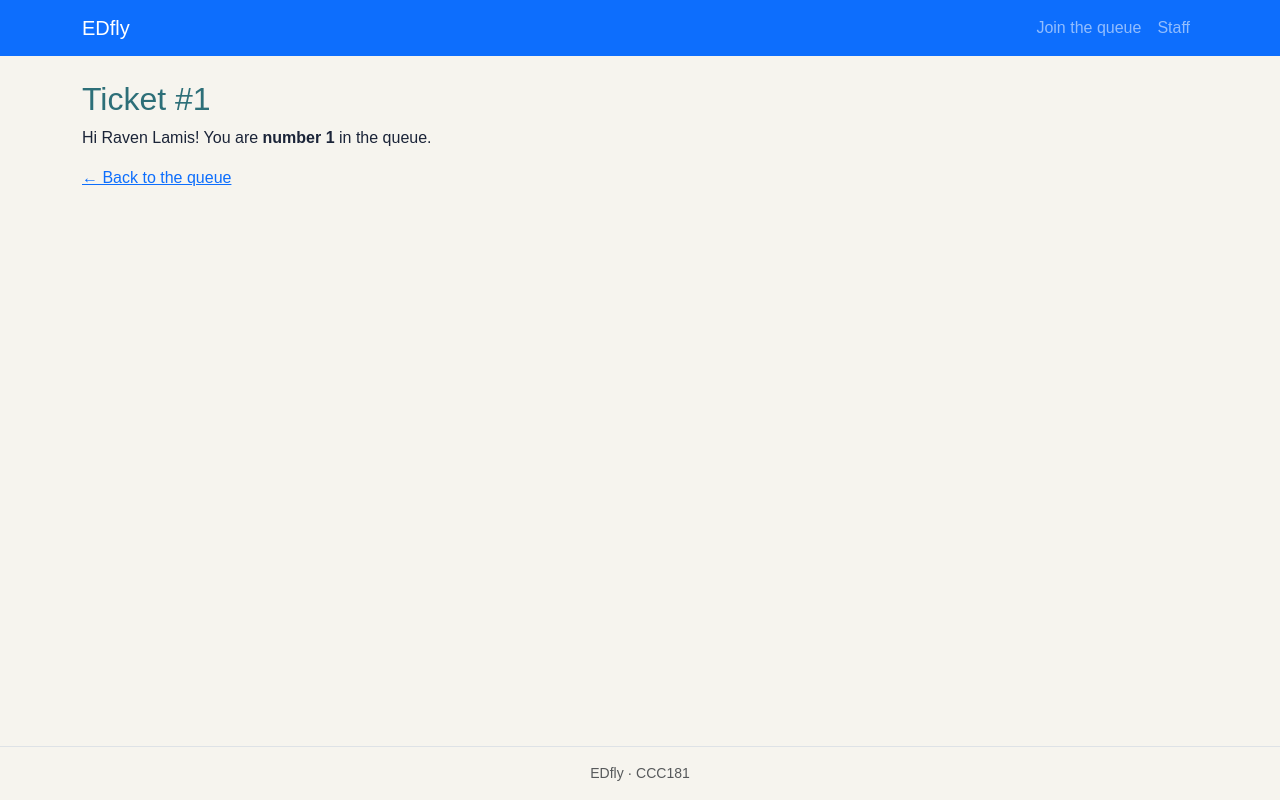
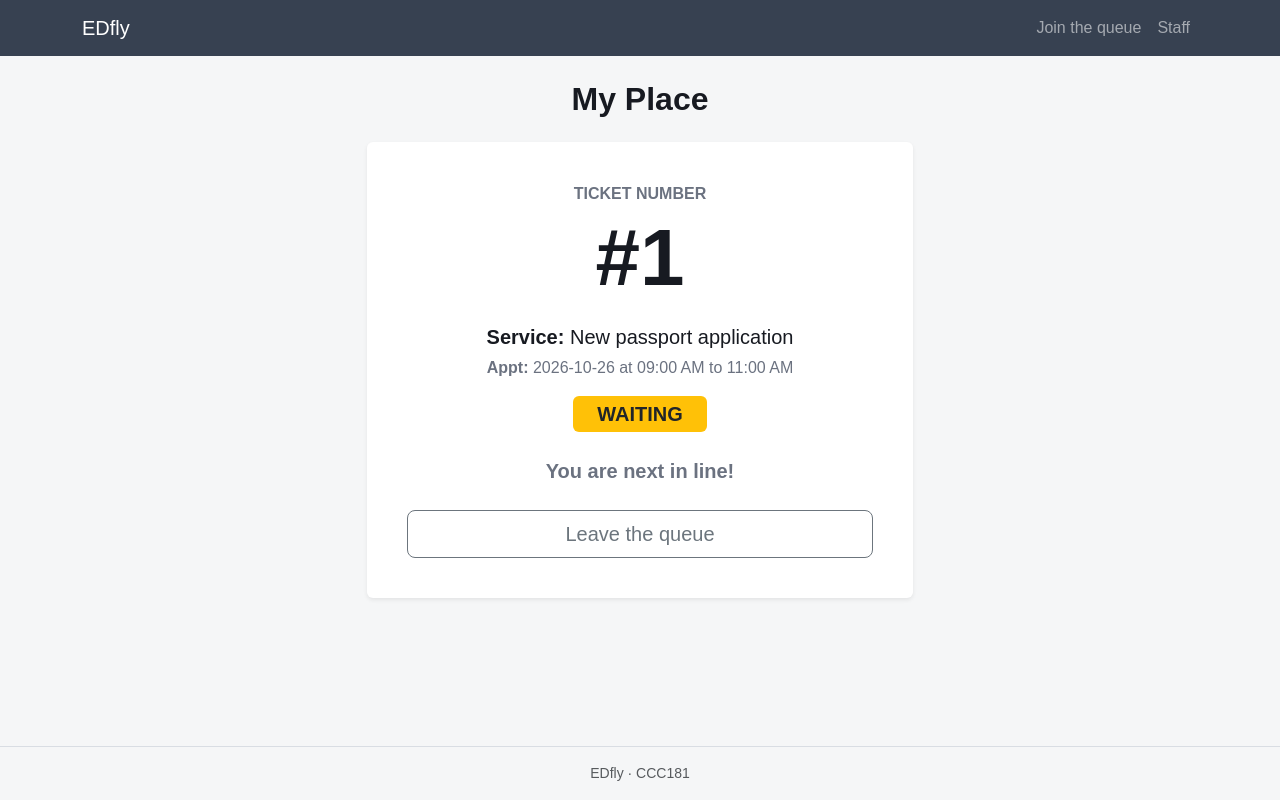
Before and after one commit to eddie2252/CCC181-GitHub-repository, a Flask app: page /queue/1 in a window 1280 px wide. Run offline with Flask 3, Linux system fonts and the light colour scheme.

Commit message:
Implement Part 6

```diff
--- a/app.py
+++ b/app.py
@@ -45,13 +45,41 @@
     return render_template("index.html", name="Ana", tickets=TICKETS)
 
 
-@app.route("/queue/<int:ticket_id>")
+@app.route('/queue/<int:ticket_id>')
+@app.route('/ticket/<int:ticket_id>')
 def ticket(ticket_id):
-    # <int:ticket_id> only matches numbers, so /queue/abc returns 404.
-    for position, t in enumerate(TICKETS, start=1):
-        if t["number"] == ticket_id:
-            return render_template("ticket.html", ticket=t, position=position)
-    abort(404)  # no ticket with that number
+    ticket_item = next((t for t in TICKETS if t.get('number') == ticket_id or t.get('id') == ticket_id), None)
+    if not ticket_item:
+        flash("Ticket not found.", "danger")
+        return redirect(url_for('join_form'))
+
+    service = next((s for s in SERVICES if s['id'] == ticket_item['service_id']), None)
+    service_name = service['name'] if service else "General Service"
+
+    people_ahead = sum(
+        1 for t in TICKETS
+        if t['status'] == 'waiting' and t.get('number', 0) < ticket_id
+    )
+
+    slot = next((s for s in APPOINTMENT_SLOTS if s['value'] == ticket_item.get('appointment_time')), None)
+    slot_label = slot['label'] if slot else ticket_item.get('appointment_time', '')
+
+    return render_template(
+        'ticket.html',
+        ticket=ticket_item,
+        service_name=service_name,
+        people_ahead=people_ahead,
+        slot_label=slot_label
+    )
+
+
+@app.route('/queue/<int:ticket_id>/leave', methods=['POST'])
+def leave_queue(ticket_id):
+    ticket_item = next((t for t in TICKETS if t.get('number') == ticket_id or t.get('id') == ticket_id), None)
+    if ticket_item and ticket_item['status'] in ['waiting', 'called']:
+        ticket_item['status'] = 'no-show'
+        flash("You have left the queue.", "info")
+    return redirect(url_for('join_form'))
 
 
 @app.get("/join")
--- a/static/css/style.css
+++ b/static/css/style.css
@@ -1,80 +1,61 @@
-/* Colors borrowed from the Week 2 slide deck */
 :root {
-  --navy: #16223A;
-  --paper: #F6F4EE;
-  --card: #FFFDF8;
-  --teal: #2D6F78;
-  --orange: #B4501E;
+  --bs-primary: #374151;
+  --bs-primary-rgb: 55, 65, 81;
+  --bs-body-bg: #F5F6F7;
+  --bs-body-color: #171A21;
+  --bs-border-color: #D9DDE3;
+
+
+  --navy: #171A21;
+  --paper: #F5F6F7;
+  --card: #FFFFFF;
+  --border: #D9DDE3;
+  --secondary: #6B7280;
+  --primary: #374151;
 }
 
 body {
   margin: 0;
   font-family: "IBM Plex Sans", Arial, sans-serif;
-  background: var(--paper);
-  color: #1B2438;
+  background-color: var(--paper);
+  color: var(--navy);
 }
 
-header {
-  background: var(--navy);
-  color: var(--paper);
-  padding: 1.5rem 2rem;
+h2 {
+  color: var(--navy);
 }
 
-header h1 { margin: 0; }
-header a { color: var(--paper); text-decoration: none; }
-.tagline { margin: 0.25rem 0 0; color: #C5CEDD; }
 
-main {
-  max-width: 720px;
-  margin: 2rem auto;
-  padding: 0 1rem;
+.card {
+  background-color: var(--card);
+  border: 1px solid var(--border);
 }
 
-h2 { color: var(--teal); }
-
-.tickets { list-style: none; padding: 0; }
-.tickets li {
-  background: var(--card);
-  border: 1px solid #E2DED3;
-  border-radius: 8px;
-  padding: 0.75rem 1rem;
-  margin-bottom: 0.5rem;
-}
-.tickets a { color: var(--orange); font-weight: 600; }
-
-code { background: #ECE8DE; padding: 0 0.3rem; border-radius: 4px; }
-
-footer {
-  text-align: center;
-  color: #5A6272;
-  padding: 2rem 0;
+.btn-primary {
+  background-color: var(--primary);
+  border-color: var(--primary);
+  color: #FFFFFF;
 }
 
-/* Join-queue form */
-.button, .join-form button {
-  display: inline-block;
-  background: var(--teal);
-  color: #fff;
-  border: none;
-  border-radius: 8px;
-  padding: 0.6rem 1.2rem;
-  font: inherit;
-  text-decoration: none;
-  cursor: pointer;
+.btn-primary:hover,
+.btn-primary:focus,
+.btn-primary:active {
+  background-color: var(--navy);
+  border-color: var(--navy);
 }
 
-.join-form {
-  display: flex;
-  flex-direction: column;
-  gap: 0.5rem;
-  max-width: 320px;
+.form-control,
+.form-select {
+  border-color: var(--border);
 }
 
-.join-form input {
-  padding: 0.5rem;
-  border: 1px solid #C9C4B8;
-  border-radius: 6px;
-  font: inherit;
+.form-control:focus,
+.form-select:focus {
+  border-color: var(--primary);
+  box-shadow: 0 0 0 0.25rem rgba(55, 65, 81, 0.15);
 }
 
-.error { color: var(--orange); font-weight: 600; }
+.text-muted,
+.text-secondary {
+  color: var(--secondary) !important;
+}
--- a/templates/base.html
+++ b/templates/base.html
@@ -1,5 +1,52 @@
 <!doctype html>
 <html lang="en">
+<style>
+  :root {
+    --bs-body-bg: #F5F6F7;
+    --bs-body-color: #171A21;
+    --bs-border-color: #D9DDE3;
+  }
+
+  body {
+    background-color: #F5F6F7;
+    color: #171A21;
+  }
+
+  /* Surface / Card styling */
+  .card {
+    background-color: #FFFFFF;
+    border: 1px solid #D9DDE3;
+    border-radius: 0.75rem;
+  }
+
+  /* Primary Action Buttons */
+  .btn-primary {
+    background-color: #374151;
+    border-color: #374151;
+    color: #FFFFFF;
+  }
+  .btn-primary:hover, .btn-primary:focus {
+    background-color: #171A21;
+    border-color: #171A21;
+  }
+
+  /* Navbar styling matching the dark slate header */
+  .navbar {
+    background-color: #171A21 !important;
+  }
+
+  /* Borders & Secondary text colors */
+  .border, .form-control, .form-select {
+    border-color: #D9DDE3;
+  }
+  .form-control:focus, .form-select:focus {
+    border-color: #374151;
+    box-shadow: 0 0 0 0.25rem rgba(55, 65, 81, 0.15);
+  }
+  .text-muted, .text-secondary {
+    color: #6B7280 !important;
+  }
+</style>
 <head>
   <meta charset="utf-8">
   <meta name="viewport" content="width=device-width, initial-scale=1">
--- a/templates/ticket.html
+++ b/templates/ticket.html
@@ -1,9 +1,72 @@
 {% extends "base.html" %}
 
-{% block title %}Ticket #{{ ticket.number }} · ClinicQ{% endblock %}
+{% block title %}My Place - EDfly{% endblock %}
 
 {% block content %}
-  <h2>Ticket #{{ ticket.number }}</h2>
-  <p>Hi {{ ticket.name }}! You are <strong>number {{ position }}</strong> in the queue.</p>
-  <p><a href="{{ url_for('index') }}">&larr; Back to the queue</a></p>
+<div class="row justify-content-center">
+  <div class="col-12 col-md-8 col-lg-6">
+
+    <h1 class="h2 mb-4 text-center fw-bold">My Place</h1>
+
+    <div class="card shadow-sm border-0 text-center p-4">
+      <div class="card-body">
+        <p class="text-uppercase text-muted fw-semibold mb-1">Ticket Number</p>
+        <h2 class="display-1 fw-bolder mb-3">#{{ ticket.number or ticket.id }}</h2>
+
+        <div class="mb-3">
+          <p class="mb-1 fs-5"><strong>Service:</strong> {{ service_name }}</p>
+          {% if ticket.appointment_date %}
+          <p class="text-muted mb-2">
+            <strong>Appt:</strong> {{ ticket.appointment_date }} at {{ slot_label }}
+          </p>
+          {% endif %}
+        </div>
+
+        <!-- Status Badge -->
+        <div class="mb-4">
+          {% if ticket.status == 'waiting' %}
+            <span class="badge bg-warning text-dark fs-5 px-4 py-2">WAITING</span>
+          {% elif ticket.status == 'called' %}
+            <span class="badge bg-info text-dark fs-5 px-4 py-2">CALLED</span>
+          {% elif ticket.status == 'served' %}
+            <span class="badge bg-success fs-5 px-4 py-2">SERVED</span>
+          {% elif ticket.status == 'no-show' %}
+            <span class="badge bg-danger fs-5 px-4 py-2">NO-SHOW</span>
+          {% else %}
+            <span class="badge bg-secondary fs-5 px-4 py-2">{{ ticket.status|upper }}</span>
+          {% endif %}
+        </div>
+
+        <!-- Call Notification / Position -->
+        {% if ticket.status == 'called' %}
+          <div class="alert alert-warning fw-bold fs-5 mb-4" role="alert">
+            Proceed to Counter Window {{ ticket.counter or '1' }}!
+          </div>
+        {% elif ticket.status == 'waiting' %}
+          <p class="fs-5 text-secondary mb-4">
+            {% set count = ahead if ahead is defined else people_ahead %}
+            {% if count == 0 %}
+              <strong>You are next in line!</strong>
+            {% elif count == 1 %}
+              <strong>1 person ahead of you</strong>
+            {% else %}
+              <strong>{{ count }} people ahead of you</strong>
+            {% endif %}
+          </p>
+        {% endif %}
+
+        <!-- Optional Action: Leave Queue -->
+        {% if ticket.status in ['waiting', 'called'] %}
+        <form action="{{ url_for('leave_queue', ticket_id=ticket.number or ticket.id) }}" method="POST" class="d-grid mt-3">
+          <button type="submit" class="btn btn-outline-secondary btn-lg" onclick="return confirm('Are you sure you want to leave the queue?');">
+            Leave the queue
+          </button>
+        </form>
+        {% endif %}
+
+      </div>
+    </div>
+
+  </div>
+</div>
 {% endblock %}
```
